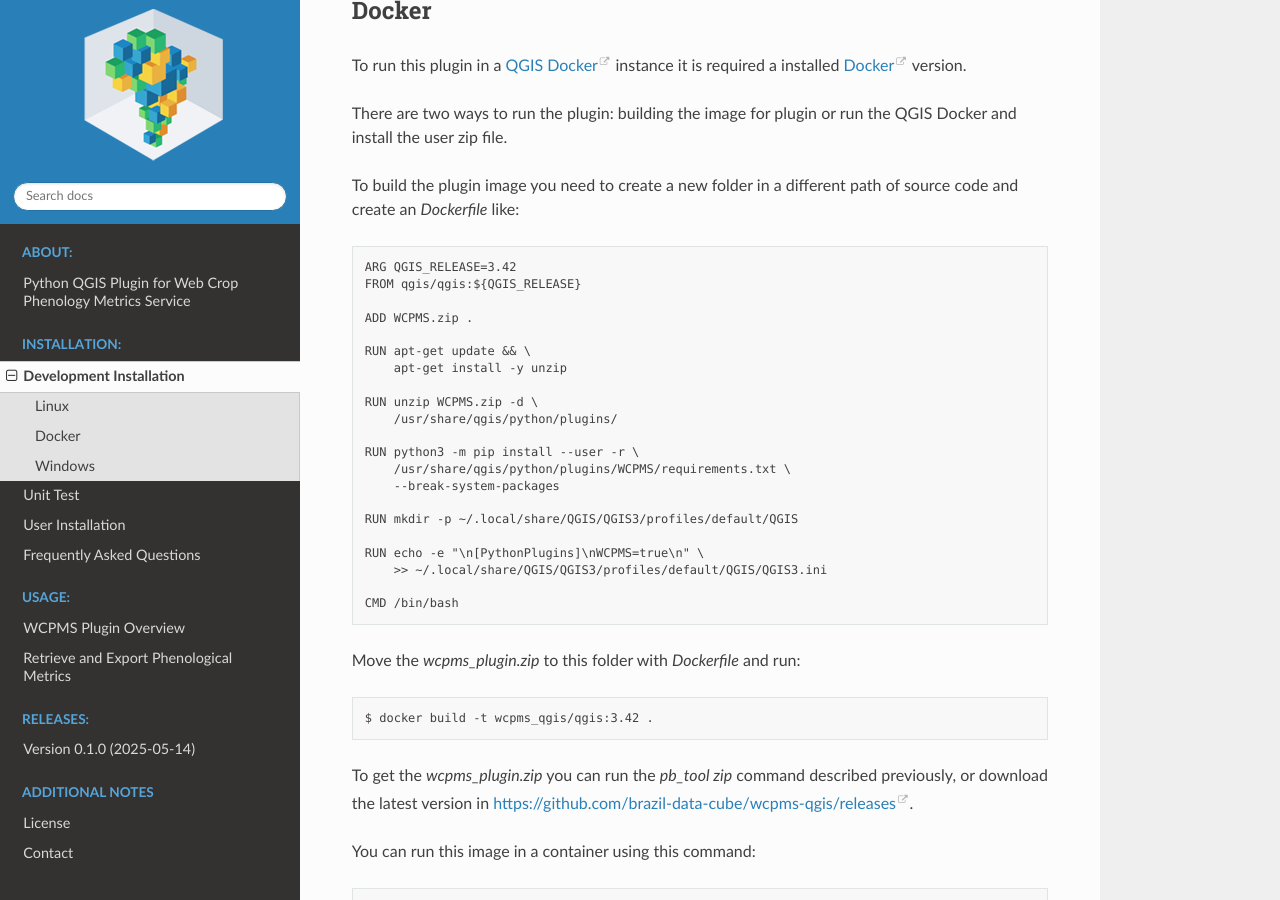
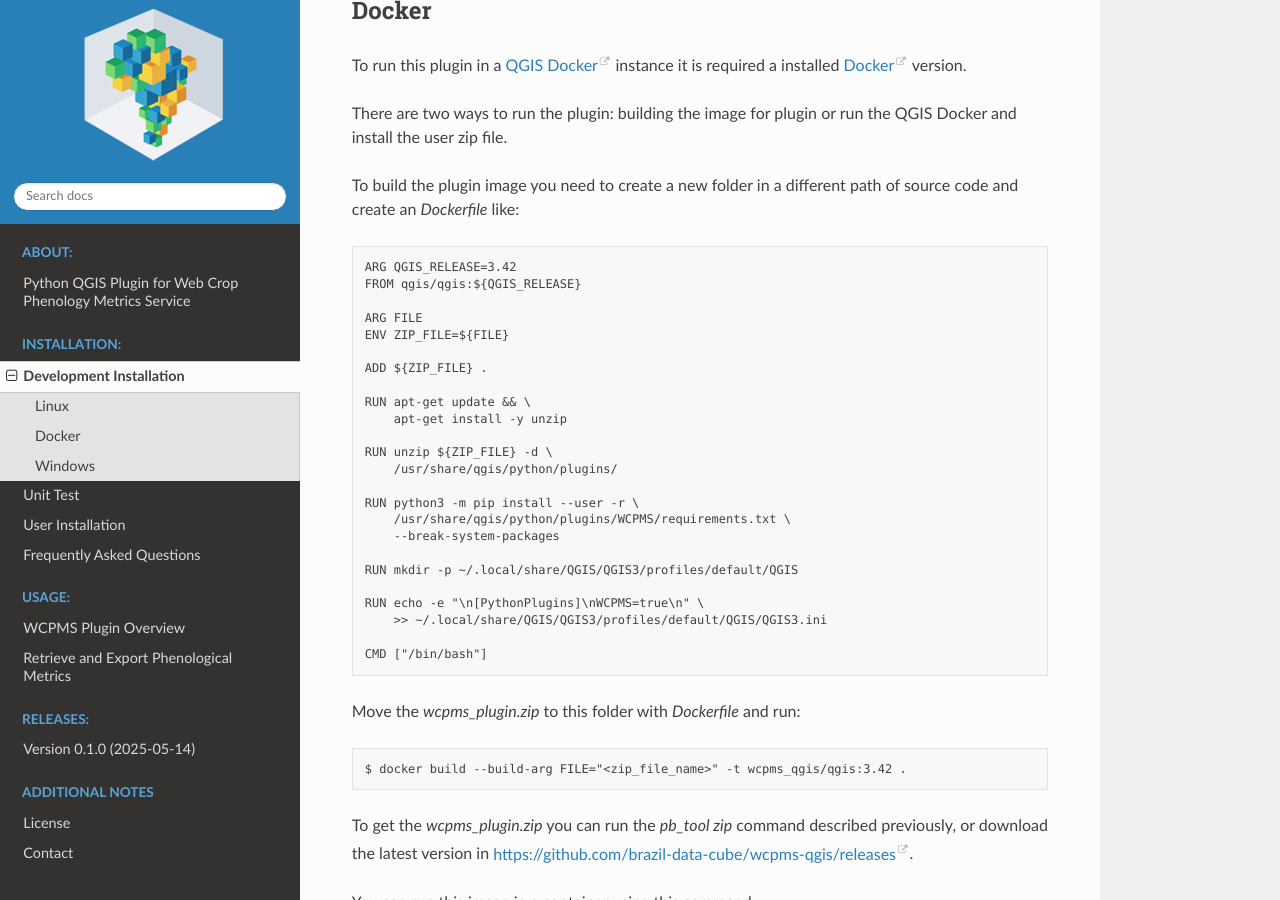
Before and after one commit to AbnerErnaniADSFatec/wcpms-qgis, a Sphinx documentation site: the page built from wcpms_plugin/help/source/dev_install.rst, in a window 1280 px wide and 900 px high, scrolled down 2351 px. Built offline with Sphinx 7.4.7 and the Read the Docs theme 3.1.0, drawn with Linux system fonts in a browser that asks for light colours.

Commit message:
Atualizando o dockerfile #6

```diff
--- a/wcpms_plugin/help/source/dev_install.rst
+++ b/wcpms_plugin/help/source/dev_install.rst
@@ -130,12 +130,15 @@ To build the plugin image you need to create a new folder in a different path of
     ARG QGIS_RELEASE=3.42
     FROM qgis/qgis:${QGIS_RELEASE}
 
-    ADD WCPMS.zip .
+    ARG FILE
+    ENV ZIP_FILE=${FILE}
+
+    ADD ${ZIP_FILE} .
 
     RUN apt-get update && \
         apt-get install -y unzip
 
-    RUN unzip WCPMS.zip -d \
+    RUN unzip ${ZIP_FILE} -d \
         /usr/share/qgis/python/plugins/
 
     RUN python3 -m pip install --user -r \
@@ -147,14 +150,14 @@ To build the plugin image you need to create a new folder in a different path of
     RUN echo -e "\n[PythonPlugins]\nWCPMS=true\n" \
         >> ~/.local/share/QGIS/QGIS3/profiles/default/QGIS/QGIS3.ini
 
-    CMD /bin/bash
+    CMD ["/bin/bash"]
 
 
 Move the `wcpms_plugin.zip` to this folder with `Dockerfile` and run:
 
 .. code-block:: text
 
-    $ docker build -t wcpms_qgis/qgis:3.42 .
+    $ docker build --build-arg FILE="<zip_file_name>" -t wcpms_qgis/qgis:3.42 .
 
 
 To get the `wcpms_plugin.zip` you can run the `pb_tool zip` command described previously, or download the latest version in `https://github.com/brazil-data-cube/wcpms-qgis/releases <https://github.com/brazil-data-cube/wcpms-qgis/releases>`_.
```
Also changed, not shown: 1 other file.
